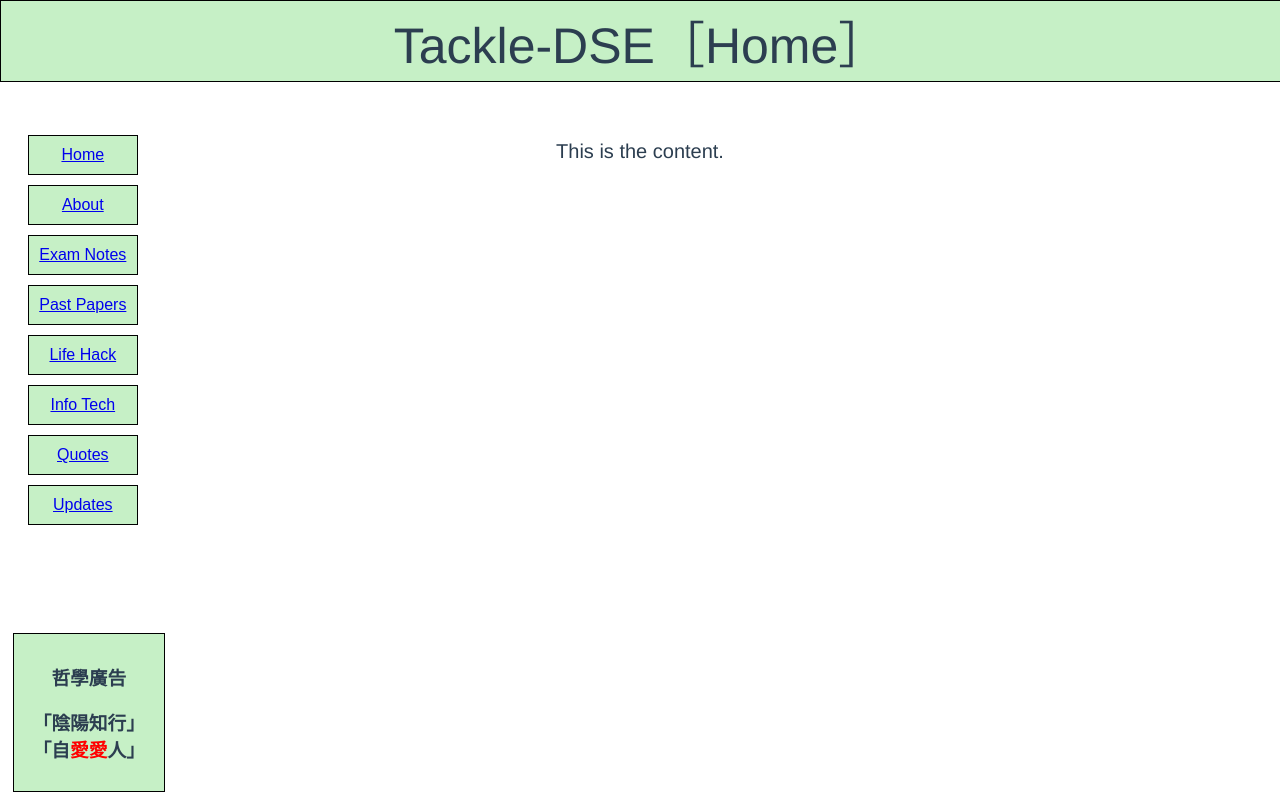
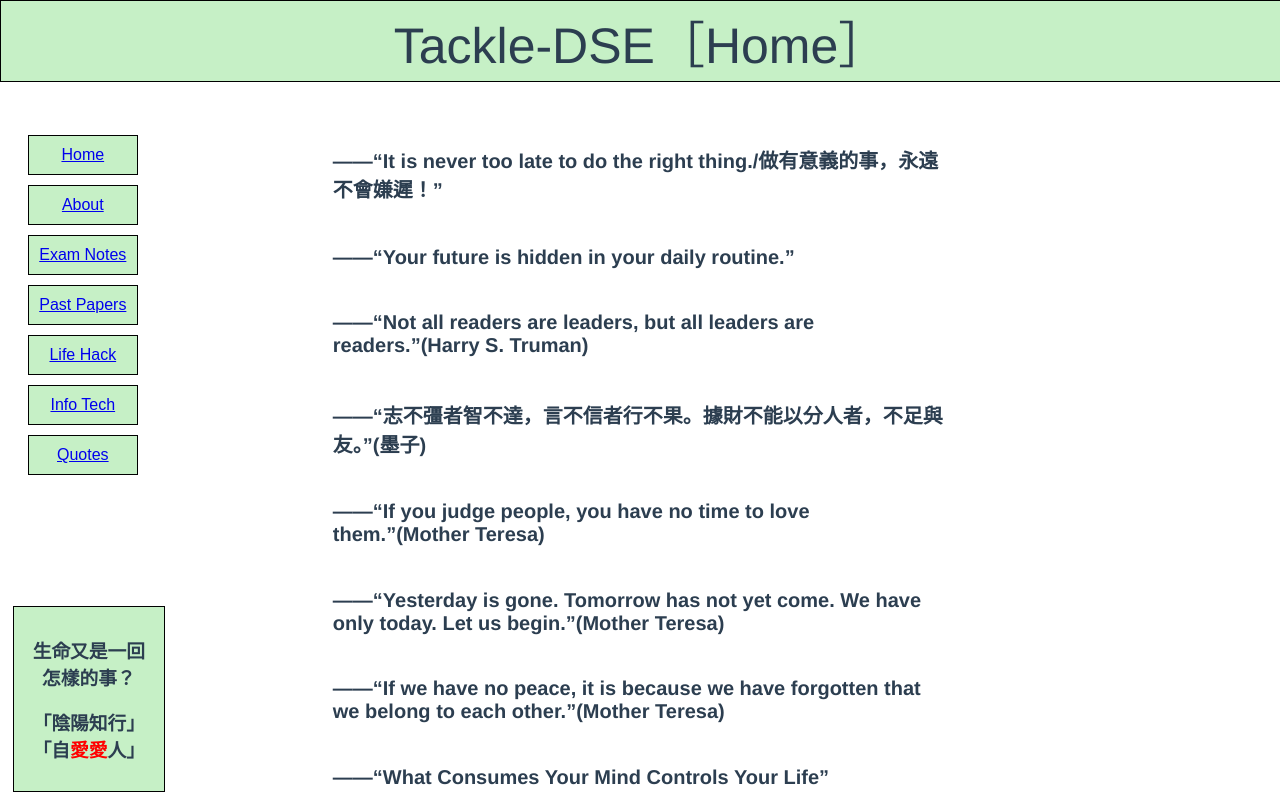
Before and after one commit to learnfromfail/tackle-the-exam, a Vue app: page /Quotes in a window 1280 px wide. Built offline with nearby package versions, Linux system fonts and the light colour scheme.

Commit message:
6/6/2021

```diff
--- a/src/App.vue
+++ b/src/App.vue
@@ -39,4 +39,10 @@ p.content {
   font-size: 20px;
   margin: 2% 20% 0% 20%; /* 上 右 下 左*/
 }
+.blockCenter{
+  display: block;
+  margin-left: auto;
+  margin-right: auto;
+  width: 80%;
+}
 </style>
--- a/src/components/Footer.vue
+++ b/src/components/Footer.vue
@@ -1,6 +1,6 @@
 <template>
     <footer>
-        <h3>哲學廣告</h3>
+        <h3>生命又是一回怎樣的事？</h3>
         <h3>「陰陽知行」<br>「自<span style="color:red">愛愛</span>人」</h3>
     </footer>
 </template>
--- a/src/components/Header.vue
+++ b/src/components/Header.vue
@@ -58,12 +58,12 @@ export default {
       if (theValue == "sub")
         this.options = ["Back","Chin[<2025!]","Eng[<2024!]" ,"Math[<2023!]", "Phy[<2024!]", "Chem[<2024!]", "M2[<2022!]"];
       else if(theValue == "main")
-        this.options = ["Home", "About", "Exam Notes", "Past Papers", "Life Hack", "Info Tech", "Quotes", "Updates"];
+        this.options = ["Home", "About", "Exam Notes", "Past Papers", "Life Hack", "Info Tech", "Quotes",/*, "Updates"*/];
       this.subHeader = theName != "Back" ? theName : "Home";
     },
   },
   created(){
-    this.array1 = ["Home", "About", "Exam Notes", "Past Papers", "Life Hack", "Info Tech", "Quotes", "Updates"];
+    this.array1 = ["Home", "About", "Exam Notes", "Past Papers", "Life Hack", "Info Tech", "Quotes"/*, "Updates"*/];
     this.options = this.array1;
     this.array2 = ["Chin[<2025!]","Eng[<2024!]" ,"Math[<2023!]", "Phy[<2024!]", "Chem[<2024!]", "M2[<2022!]"];//not finished
     this.array3 = ["Exam Notes","Past Papers" ,"Life Hack", "Info Tech"];//spaces
--- a/src/views/About.vue
+++ b/src/views/About.vue
@@ -17,8 +17,8 @@ export default {
   created() {
     this.content =[
       "作為一個典型的香港小伙子，我從小就在接受港式教育，那是一個操練成績至上的，只有不斷催谷才能進入大學的＂社會遊戲＂，但是，人的特性是不同的，人的稟賦，才能，性格，思維都是不盡相同的。既然作為當年公開試成績很差的學生，卻竟透過非聯招由職訓局晉升至理工大學，因此覺得有必要幫助昔日像自己般得迷惘的學生，這就是本網站的緣由了！教育制度呀！不知你扼殺了多少創意，熱情，天馬行空的人，讓他們變得自我否定，沒有自信，反而相信自己是失敗者，于是在社會像[鬥敗了的狗／underdog]的人規矩，小心翼翼，沒有意義和感受的活著！你們是不會理解考試制度對我所造成的青年陰影的了!",
-      "教育是我一個極關心的議題，德 智 體 群 美 靈，或者二元簡化為品德和才智。如果你在香港考過會考和高考公開試，你一定會明白，什麼叫人性的醜惡！可耿的是昔日的筆者也不例外是今天的筆者所看不起的醜陋的人。當筆者明白考生是可以共和相處，人與人之間是可以平等合作，而非敵我競爭，如果沒記錯的話，已經是2010年(18歲)，我對人的敵意，完全是來自應試制度的！",
-      "別說中學階段，就是在我超齡地讀大學時，也受過這種醜陋的人性粗暴對待！如果卑鄙陰謀是智慧的終極，那麼，編程，數學，哲學，想像力和好奇心就毫無價值了。如果讀者愈明白若干人性，心理和人際關係的知識（顯性），也明白人的思維會影響其荷爾蒙（隱性）（不止，外表，性格，潛意識），一定可以改變這種對公民成長時期的負面影響！讀者理解我的動機，即使對讀者產生那怕是零星的認知改變，足以讓筆者振奮，算了還一個心願！",
+      "教育是我一個極關心的議題，［德(人與人良好互相對待)］，［智(深思熟慮的籌謀)］，［體(意志力)］，［群(團結而不各自為政)］，［美(覺得美麗和感動)］，［靈(活潑好學)］，或者 粗暴地 二元簡化 為［品德］和［才智］。如果你在香港考過會考和高考公開試，你一定會明白，什麼叫人性的醜惡！可耿的是昔日的筆者也不例外是今天的筆者所看不起的醜陋的人。當筆者明白考生是可以共和相處，人與人之間是可以平等合作，而非敵我競爭，如果沒記錯的話，已經是2010年(18歲)，我對人的敵意，完全是來自應試制度的！",
+      "別說中學階段，就是在我超齡地讀大學時，也受過這種醜陋的人性粗暴的對待！如果卑鄙陰謀是智慧的終極，那麼，編程，數學，哲學，想像力和好奇心就毫無價值了。如果讀者愈明白若干人性，心理和人際關係的知識（顯性），也明白人的思維會影響其荷爾蒙（隱性）（不止，外表，性格，潛意識），一定可以改變這種對公民成長時期的負面影響！讀者理解我的動機，即使對讀者產生那怕是零星的認知改變，足以讓筆者振奮，算了還一個心願！",
       "成長路上，共勉之！"
     ];
   },
--- a/src/views/Exam.vue
+++ b/src/views/Exam.vue
@@ -38,6 +38,7 @@
         href="https://lihkg.com/thread/1500572/page/1"
     >金娜娜</a> ］
     </p>
+    <div class="blockCenter" style="border:4px solid black;width:70%;">
         <p class="left" style="color: red;font-weight: bold;">
         ．某位網友 把 所有notes放在同一個Drive，比便大家一併過下載吧！
         </p>
@@ -47,6 +48,7 @@
         >按我進入Google Drive</a>
         &nbsp;［感謝天地感謝世界］
         </p>
+    </div>
 </template>
 
 <script>
@@ -84,4 +86,9 @@ p.left {
   font-size: 20px;
   margin: 1.5% 20% 0% 20%;
 }
+div.special {
+  display: flex;
+  align-items: center;
+  justify-content: center;
+}
 </style>
--- a/src/views/InfoTech.vue
+++ b/src/views/InfoTech.vue
@@ -1,6 +1,6 @@
 <template>
   <p class="content" style="display: block">
-    網主是從事資訊科技的工作的。具體而言，是維護公營機構的資訊系統。網主很喜歡這份工作，因此推己及人，背後的編程思維也是我想普及的！如果普及編程的角度來講，我相信學到足以掌握以下就可以了:<span style="color: red"> (1) Object-oriented Programming</span>，<span style="color: red">(2) don't repeat yourself</span>，<span style="color: red">(3) 盡量簡潔的寫好易于maintain的代碼</span>，<span style="color: red">(4) 著名的演算法：Shortest algorithm</span>。其他更進階的，就有待讀者日後在網絡上的各Mooc e.g. Edx, Coursera, Udacity等等自行發掘了！其實不用課金的，Youtube的freecodecamp已經有品質好好的資源了。其實，只要肯尋找，Google 和 Youtube一定有你想要的學習資源呢！
+    網主是從事資訊科技的工作的。具體而言，是維護公營機構的資訊系統。網主很喜歡這份工作，因此推己及人，背後的編程思維也是我想普及的！如果普及編程的角度來講，我相信學到足以掌握以下就可以了:<span style="color: red"> (1) Object-oriented Programming</span>，<span style="color: red">(2) don't repeat yourself</span>，<span style="color: red">(3) 盡量簡潔的寫好 易于maintain的 代碼</span>，<span style="color: red">(4) 著名的演算法：Shortest path algorithm</span>。其他更進階的，就有待讀者日後在網絡上的各Mooc e.g. Edx, Coursera, Udacity等等自行發掘了！其實不用課金的，Youtube的freecodecamp已經有品質好好的資源了。其實，只要肯尋找，Google 和 Youtube一定有你想要的學習資源呢！
   </p>
     <p class="content" :key="content_.id" v-for="content_ in content">
         {{content_}}<br />
--- a/src/views/PastPapers.vue
+++ b/src/views/PastPapers.vue
@@ -2,7 +2,7 @@
   <p class="content" :key="content_.id" v-for="content_ in content">
     {{ content_ }}<br />
   </p>
-  <p class="left">
+  <p class="left" style="border: 4px solid red">
     <a
       target="blank"
       href="https://drive.google.com/drive/folders/1vcrBvm7quJsG4uYpcF1NFmHAKXAEIDSg?usp=sharing"
--- a/src/views/Quotes.vue
+++ b/src/views/Quotes.vue
@@ -1,7 +1,9 @@
 <template>
-    <p class="content" :key="content_.id" v-for="content_ in content">
-        {{content_}}<br />
+  <div class="blockCenter">
+    <p class="content" style="justify-content:left" :key="content_.id" v-for="content_ in content">
+        ——{{content_}}<br />
     </p>
+  </div>
 </template>
 
 <script>
@@ -16,10 +18,26 @@ export default {
   methods: {},
   created() {
     this.content =[
-      "This is the content."
+      "“It is never too late to do the right thing./做有意義的事，永遠不會嫌遲！”",
+      "“Your future is hidden in your daily routine.”",
+      "“Not all readers are leaders, but all leaders are readers.”(Harry S. Truman)",
+      "“志不彊者智不達，言不信者行不果。據財不能以分人者，不足與友。”(墨子)",
+      "“If you judge people, you have no time to love them.”(Mother Teresa)",
+      "“Yesterday is gone. Tomorrow has not yet come. We have only today. Let us begin.”(Mother Teresa)",
+      "“If we have no peace, it is because we have forgotten that we belong to each other.”(Mother Teresa)",
+      "“What Consumes Your Mind Controls Your Life”"
     ];
   },
 };
 </script>
 <style scoped>
+ p {
+    font-size: 20px;
+    padding-top: 11px;
+    padding-bottom: 11px;
+ }
+  p.content {
+    text-align: left;
+    font-weight: bold;
+ }
 </style>
```
Also changed, not shown: src/views/LifeHack.vue (+23 -8 lines). Lines whose indentation alone changed are shown as unchanged.
